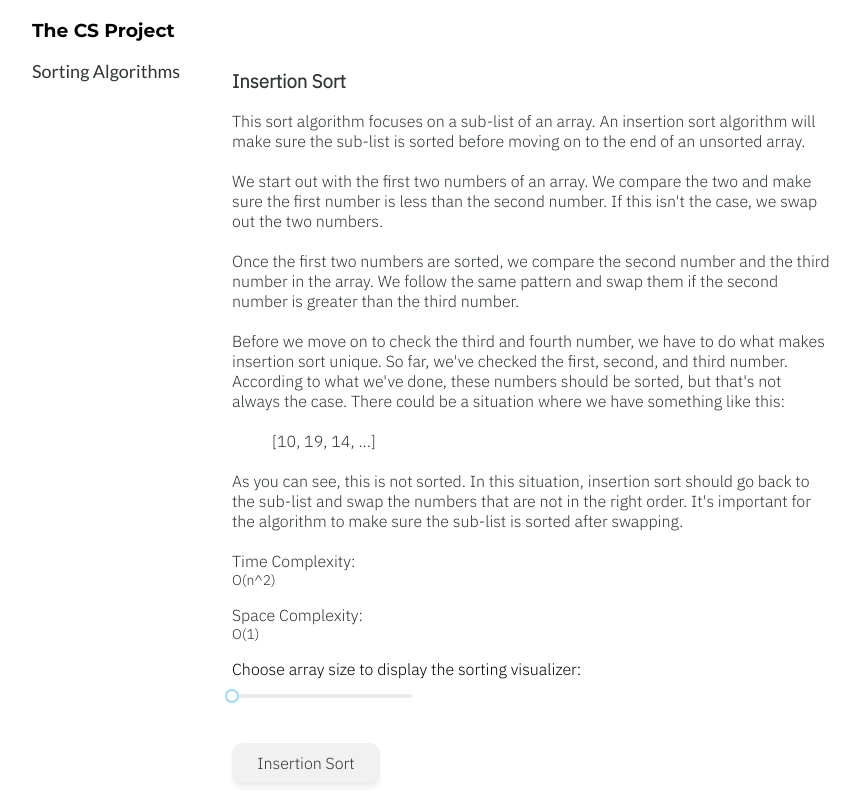
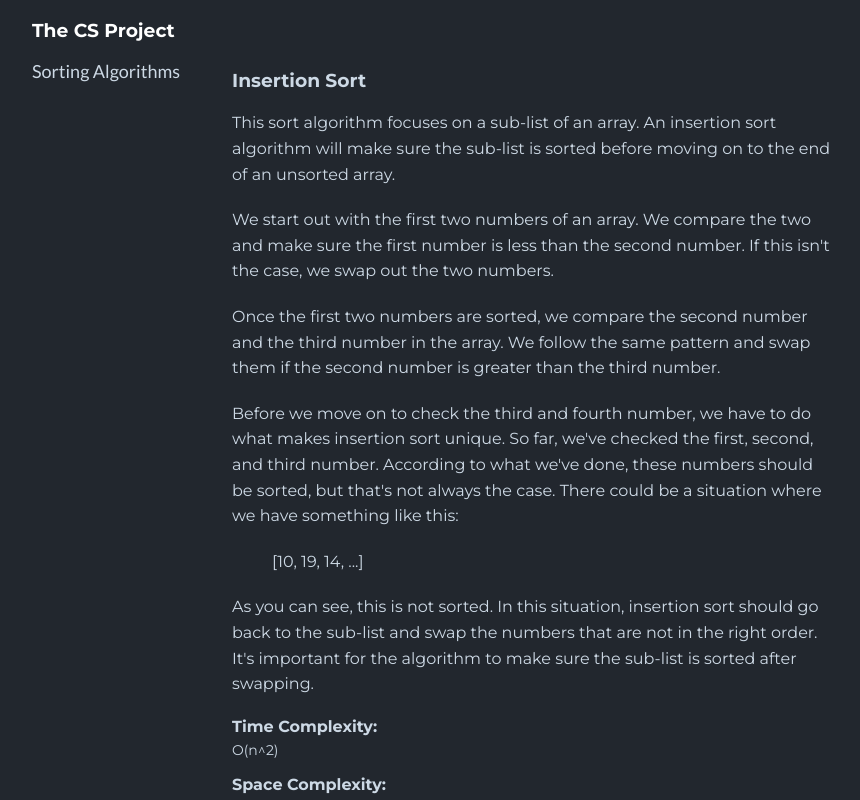
Before and after one commit to CaroMen/TheCSProject, a React (Create React App) app: page /insertion-sort in a window 1280 px wide. Shown: the top 800 px of the page, without its empty margins (208-1068 px from the left). Built offline with nearby package versions, Linux system fonts and the light colour scheme.

Commit message:
dark theme added

```diff
--- a/public/index.html
+++ b/public/index.html
@@ -7,7 +7,9 @@
   <meta name="viewport" content="width=device-width, initial-scale=1" />
   <meta name="theme-color" content="#000000" />
   <link rel="preconnect" href="https://fonts.gstatic.com">
-  <link href="https://fonts.googleapis.com/css2?family=Montserrat:wght@100;300;400;700&display=swap" rel="stylesheet">
+  <link rel="preconnect" href="https://fonts.gstatic.com">
+  <link href="https://fonts.googleapis.com/css2?family=Montserrat:ital,wght@0,100;0,300;0,400;1,500&display=swap"
+    rel="stylesheet">
   <link rel="preconnect" href="https://fonts.gstatic.com">
   <link
     href="https://fonts.googleapis.com/css2?family=Lato:wght@100;300;400&family=Montserrat:wght@100;300;400;700&display=swap"
--- a/src/App.css
+++ b/src/App.css
@@ -1,3 +1,8 @@
+body {
+    background-color: #22272e;
+    color: white;
+}
+
 .body-div {
     display: flex;
     flex-direction: row;
--- a/src/animator.js
+++ b/src/animator.js
@@ -10,7 +10,7 @@ const animator = (animation) => {
             const barOneStyle = bars[barOneIdx].style;
             const barTwoStyle = bars[barTwoIdx].style;
 
-            const color = i % 3 === 0 ? '#FFD5B6' : '#ECD8E0';
+            const color = i % 3 === 0 ? '#03DAC6' : '#BB86FC';
 
             setTimeout(() => {
                 barOneStyle.backgroundColor = color;
--- a/src/components/Algorithms/QuickSort.js
+++ b/src/components/Algorithms/QuickSort.js
@@ -22,13 +22,18 @@ const helper = (arr, start, end, animations) => {
 
             swap(arr, left, right);
         } else {
-            animations.push([[left, arr[left]], right, arr[right]]);
+            animations.push([[left, arr[left]], [right, arr[right]]]);
 
+            animations.push([left, right]);
         }
 
-        if (arr[left] <= arr[pivot]) left++;
+        if (arr[left] <= arr[pivot]) {
+            left++;
+        }
 
-        if (arr[right] >= arr[pivot]) right--;
+        if (arr[right] >= arr[pivot]) {
+            right--;
+        }
     }
 
     animations.push([pivot, right]);
--- a/src/components/NavBar/index.js
+++ b/src/components/NavBar/index.js
@@ -15,7 +15,7 @@ const NavBar = () => {
     return (
         <div className="nav-outer">
             <h3 className="logo">The CS Project</h3>
-            <Accordion allowZeroExpanded>
+            <Accordion >
                 <AccordionItem>
                     <div className="dropdown-nav">
                         <AccordionItemHeading>
@@ -23,19 +23,19 @@ const NavBar = () => {
                                 <div className="link-header">Sorting Algorithms </div>
                             </AccordionItemButton>
                         </AccordionItemHeading>
-                        <AccordionItemPanel>
+                        <AccordionItemPanel className="link">
                             <NavLink className="nav-link bubble-sort" to="/bubble-sort">Bubble Sort Visualizer</NavLink>
                         </AccordionItemPanel>
-                        <AccordionItemPanel>
+                        <AccordionItemPanel className="link">
                             <NavLink className="nav-link insertion-sort" to="/insertion-sort">Insertion Sort Visualizer</NavLink>
                         </AccordionItemPanel>
-                        <AccordionItemPanel>
+                        <AccordionItemPanel className="link">
                             <NavLink className="nav-link selection-sort" to="/selection-sort">Selection Sort Visualizer</NavLink>
                         </AccordionItemPanel>
-                        <AccordionItemPanel>
+                        <AccordionItemPanel className="link">
                             <NavLink className="nav-link quick-sort" to="/quick-sort">Quick Sort Visualizer</NavLink>
                         </AccordionItemPanel>
-                        <AccordionItemPanel>
+                        <AccordionItemPanel className="link">
                             <NavLink className="nav-link merge-sort" to="/merge-sort">Merge Sort Visualizer</NavLink>
                         </AccordionItemPanel>
                     </div>
--- a/src/components/NavBar/navbar.css
+++ b/src/components/NavBar/navbar.css
@@ -15,7 +15,7 @@ html, body {
 
 .link-header {
     font-family: 'Lato', sans-serif;
-    color: #2E3630;
+    color: #CDD9E5;
     font-size: 18px;
     cursor: pointer;
 }
@@ -23,9 +23,13 @@ html, body {
 .nav-link {
     font-family: 'Lato', sans-serif;
     text-decoration: none;
-    color: #2E3630;
+    color: #CDD9E5;
     font-size: 16px;
     margin-left: 40px;
+}
+
+.link {
+    margin-bottom: 6px;
 }
 
 .bubble-sort:hover {
--- a/src/components/OptionsSelector/BubbleVis.js
+++ b/src/components/OptionsSelector/BubbleVis.js
@@ -53,7 +53,7 @@ const BubbleVis = () => {
             </div>
             <div>
                 {array.map((val, i) => (
-                    <div className="array-bar" key={i} style={{ height: `${val}px`, backgroundColor: '#ECD8E0' }}></div>
+                    <div className="array-bar" key={i} style={{ height: `${val}px`, backgroundColor: '#BB86FC' }}></div>
                 ))}
             </div>
             <div className="sort-btn" onClick={(e) => bubbleSorter(e)}>Bubble Sort</div>
--- a/src/components/OptionsSelector/InsertionVis.js
+++ b/src/components/OptionsSelector/InsertionVis.js
@@ -63,7 +63,7 @@ const InsertionVis = () => {
             </div>
             <div>
                 {array.map((val, i) => (
-                    <div className="array-bar" key={i} style={{ height: `${val}px`, backgroundColor: '#ECD8E0' }}></div>
+                    <div className="array-bar" key={i} style={{ height: `${val}px`, backgroundColor: '#BB86FC' }}></div>
                 ))}
             </div>
             <div className="sort-btn" onClick={(e) => insertionSorter(e)}>Insertion Sort</div>
--- a/src/components/OptionsSelector/QuickVis.js
+++ b/src/components/OptionsSelector/QuickVis.js
@@ -29,19 +29,6 @@ const QuickVis = () => {
 
     return (
         <div className="visualizer-container">
-            <div className="sort-desc">
-                <h3 className="sort-title">Selection Sort</h3>
-                <div className="bubble-desc">This sort algorithm is another simple one. This time however, we don't compare the first two numbers that are side by side.</div>
-
-                <div className="bubble-desc">We start out with the first number and check the rest of the array to see if there's a number smaller than the first number. If there is, we swap the two. Then we move to the second number and check the rest of the array to see if there's a number smaller than the second number. If there is we swap them. If there isn't, we leave the second number there and move on to the third number. We continue this pattern until the entire array is sorted.</div>
-
-                <div className="complexity-desc">
-                    <div className="complexity">Time Complexity:</div>
-                    <div className="complexity-ans">O(n^2)</div>
-                    <div className="space-complexity">Space Complexity:</div>
-                    <div className="complexity-ans">O(1)</div>
-                </div>
-            </div>
             <div className="select-size">
                 <label>Choose array size to display the sorting visualizer:</label>
                 <Slider
@@ -53,10 +40,10 @@ const QuickVis = () => {
             </div>
             <div>
                 {array.map((val, i) => (
-                    <div className="array-bar" key={i} style={{ height: `${val}px`, backgroundColor: '#ECD8E0' }}></div>
+                    <div className="array-bar" key={i} style={{ height: `${val}px`, backgroundColor: '#BB86FC' }}></div>
                 ))}
             </div>
-            <div className="sort-btn" onClick={(e) => quickSorter(e)}>Selection Sort</div>
+            <div className="sort-btn" onClick={(e) => quickSorter(e)}>Quick Sort</div>
         </div>
     )
 }
--- a/src/components/OptionsSelector/SelectionVis.js
+++ b/src/components/OptionsSelector/SelectionVis.js
@@ -53,7 +53,7 @@ const SelectionVis = () => {
             </div>
             <div>
                 {array.map((val, i) => (
-                    <div className="array-bar" key={i} style={{ height: `${val}px`, backgroundColor: '#ECD8E0' }}></div>
+                    <div className="array-bar" key={i} style={{ height: `${val}px`, backgroundColor: '#BB86FC' }}></div>
                 ))}
             </div>
             <div className="sort-btn" onClick={(e) => selectionSorter(e)}>Selection Sort</div>
--- a/src/components/OptionsSelector/visualizer.css
+++ b/src/components/OptionsSelector/visualizer.css
@@ -14,11 +14,12 @@
 }
 
 .select-size {
-    font-family: 'IBM Plex Sans', sans-serif;
+    font-family: 'Montserrat', sans-serif;
 }
 
 .sort-btn {
-    font-family: 'IBM Plex Sans', sans-serif;
+    font-family: 'Montserrat', sans-serif;
+    font-weight: regular;
     color: #2E3630;
     background-color: #f1f1f1;
     padding-top: 10px;
@@ -51,41 +52,50 @@
 }
 
 .sort-title {
-    font-family: 'IBM Plex Sans', sans-serif;
-    color: #2E3630;
+    font-family: 'Montserrat', sans-serif;
+    font-weight: regular;
+    color: #CDD9E5;
 }
 
 .bubble-desc {
     width: 100%;
-    font-family: 'IBM Plex Sans', sans-serif;
-    color: #2E3630;
+    font-family: 'Montserrat', sans-serif;
+    font-weight: regular;
+    color: #CDD9E5;
     margin-bottom: 20px;
+    line-height: 1.6rem;
 }
 
 .arr-ex{
     width: 100%;
-    font-family: 'IBM Plex Sans', sans-serif;
-    color: #2E3630;
+    font-family: 'Montserrat', sans-serif;
+    font-weight: regular;
+    color: #CDD9E5;
     margin-bottom: 20px;
     margin-left: 40px;
 }
 
 .space-complexity {
-    font-family: 'IBM Plex Sans', sans-serif;
-    color: #2E3630;
+    font-family: 'Montserrat', sans-serif;
+    font-weight: 800;
+    color: #CDD9E5;
     font-size: 16px;
     margin-top: 16px;
+    margin-bottom: 5px;
 }
 
 .complexity {
-    font-family: 'IBM Plex Sans', sans-serif;
-    color: #2E3630;
+    font-family: 'Montserrat', sans-serif;
+    font-weight: 800;
+    color: #CDD9E5;
     font-size: 16px;
+    margin-bottom: 5px;
 }
 
 .complexity-ans {
-    font-family: 'IBM Plex Sans', sans-serif;
-    color: #2E3630;
+    font-family: 'Montserrat', sans-serif;
+    font-weight: regular;
+    color: #CDD9E5;
     font-size: 14px;
     margin-bottom: 16px;
 }
```
